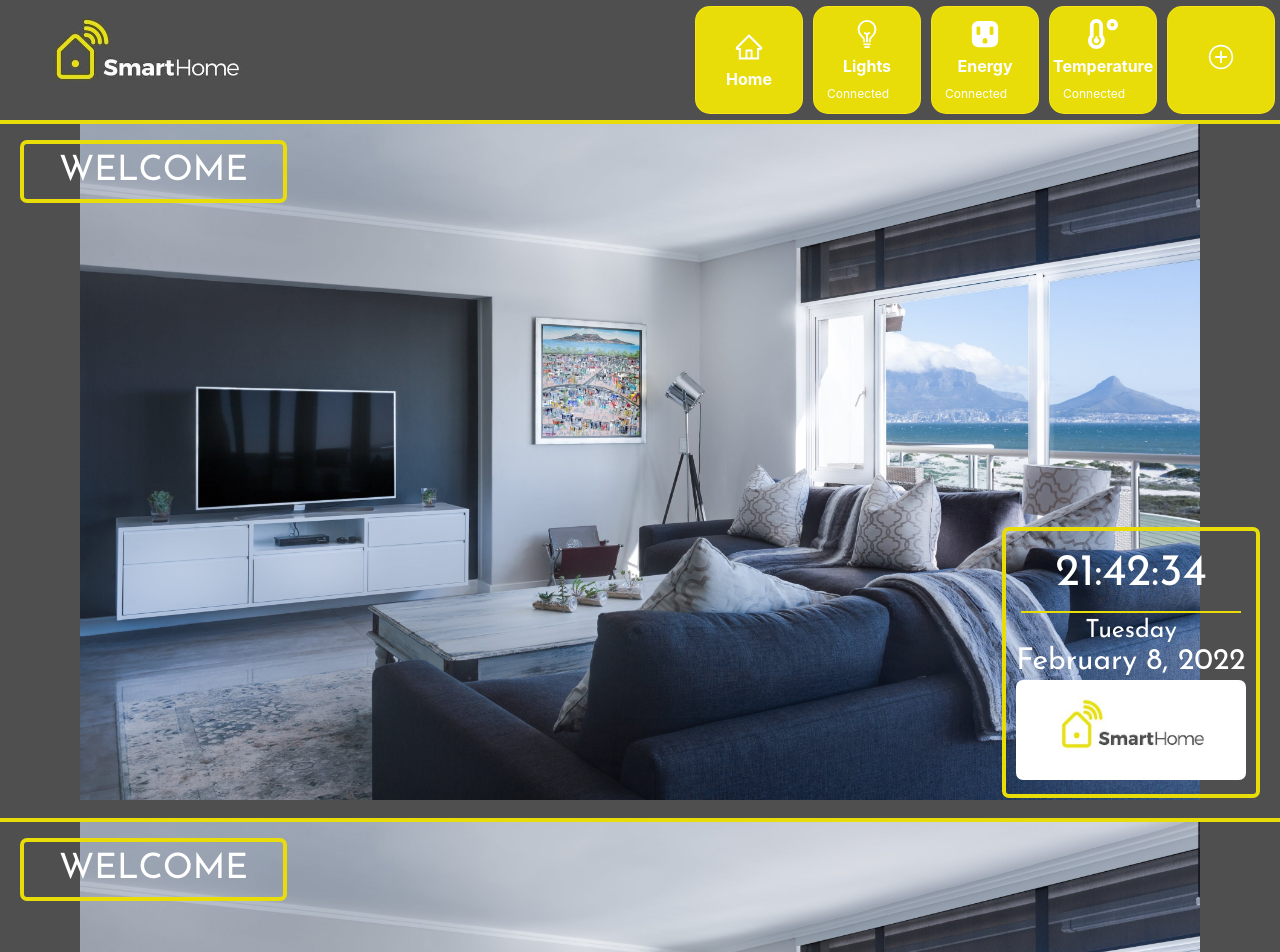
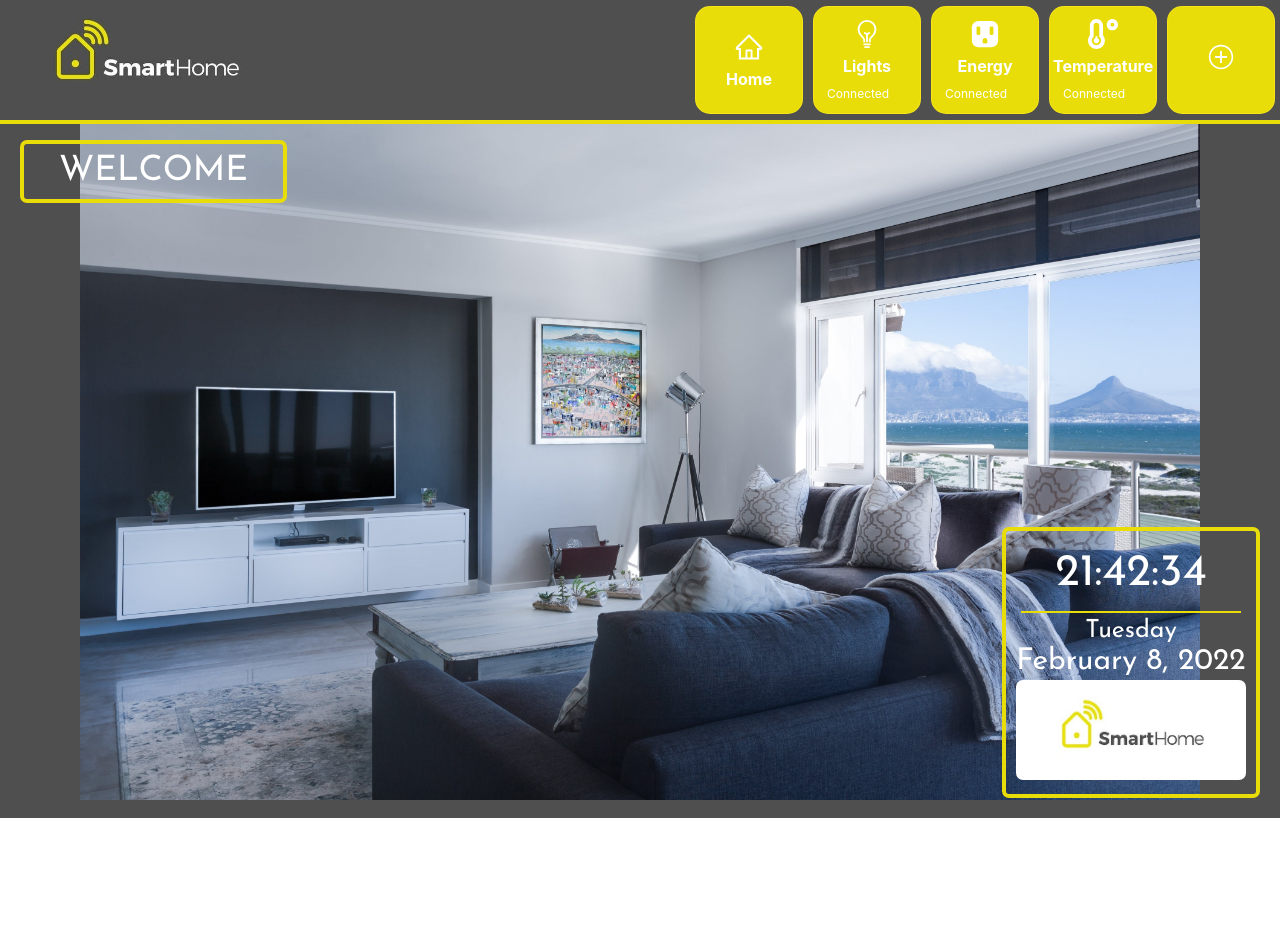
Before and after one commit to RamanSlinka/smart_home, a React (Create React App) app: page / in a window 1280 px wide. Shown: the top 952 px of the page. After the commit the page ends 818 px from the top, so only its background shows below. Built offline with nearby package versions, Linux system fonts and the light colour scheme; no server answers.

Commit message:
getting ..

```diff
--- a/src/App.tsx
+++ b/src/App.tsx
@@ -59,7 +59,6 @@ function App() {
             <Navbar/>
             <div>
                 <RoutesPage/>
-                <RoutesPage/>
             </div>
         </div>
     );
```
